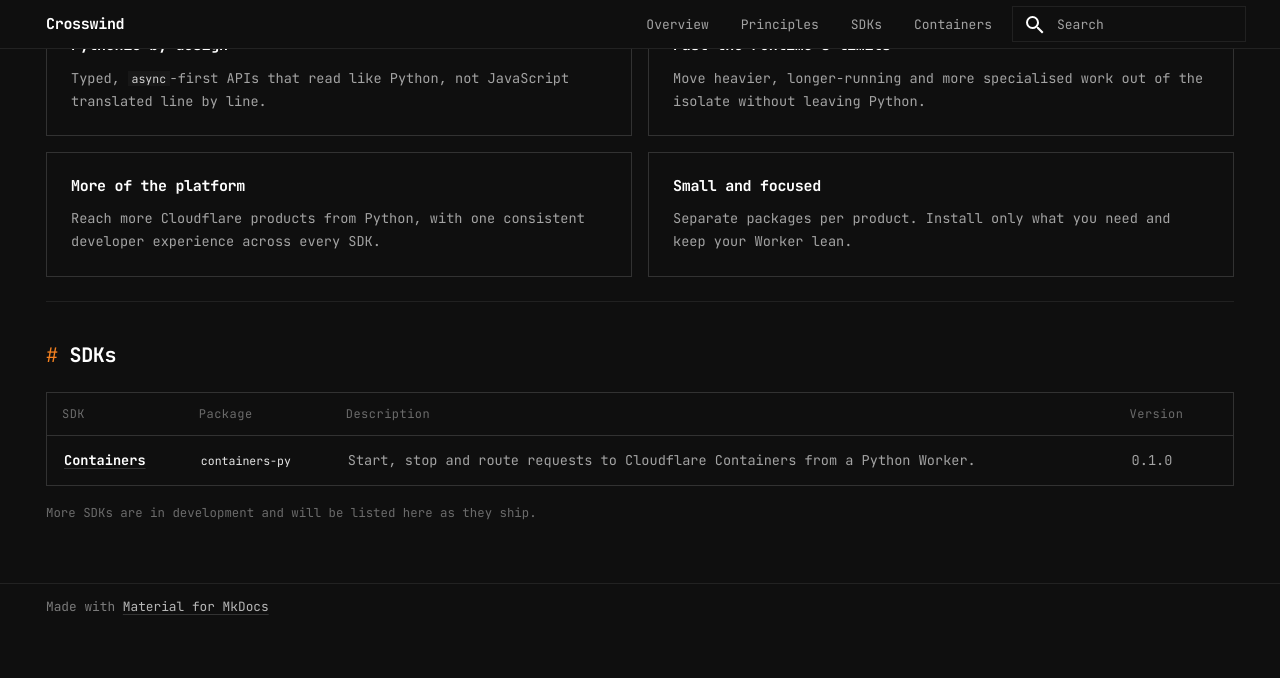
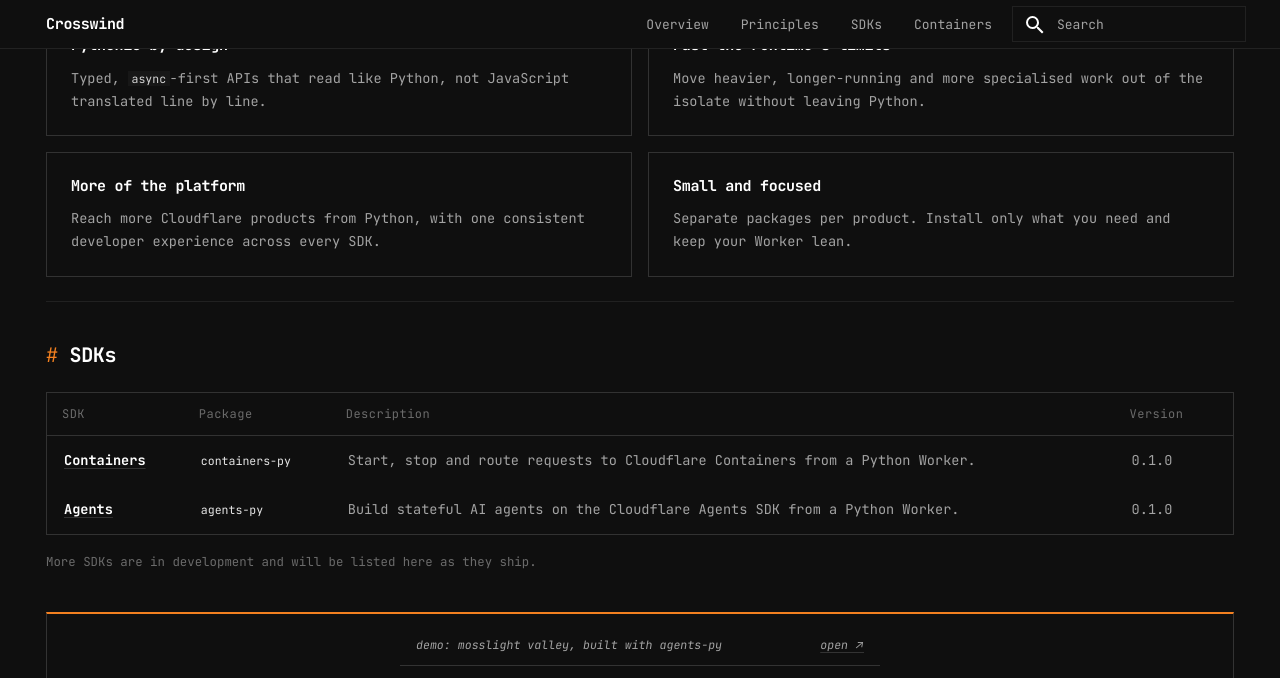
Before and after one commit to justanotherbyte/crosswind, an MkDocs documentation site: the page built from docs/index.md, in a window 1280 px wide and 1400 px high, scrolled down 1144 px. Shown: the top 678 px of the window. Built offline with MkDocs 1.6.1 and Material for MkDocs 9.7.7, drawn with Linux system fonts in a browser that asks for light colours; before the commit the page ends 1774 px from its top, so only the background shows below that; some of the changed text lies outside the part shown; grey boxes are pictures that could not be loaded.

Commit message:
feat: add mosslight-valley demo to docs site

```diff
--- a/docs/index.md
+++ b/docs/index.md
@@ -72,10 +72,22 @@
 | SDK | Package | Description | Version |
 | --- | --- | --- | --- |
 | [Containers](containers/getting-started.md) | `containers-py` | Start, stop and route requests to Cloudflare Containers from a Python Worker. | 0.1.0 |
+| [Agents](agents/getting-started.md) | `agents-py` | Build stateful AI agents on the Cloudflare Agents SDK from a Python Worker. | 0.1.0 |
 
 </div>
 
 More SDKs are in development and will be listed here as they ship.
 { .cw-footnote }
 
+<figure class="cw-editor cw-demo" aria-label="Mosslight Valley, a demo game built with agents-py">
+  <figcaption class="cw-editor__bar">
+    <span>demo: mosslight valley, built with agents-py</span>
+    <a href="https://agents-py-mosslight-valley.reachvishm8605.workers.dev/" target="_blank" rel="noopener">open &#8599;</a>
+  </figcaption>
+  <iframe src="https://agents-py-mosslight-valley.reachvishm8605.workers.dev/" title="Mosslight Valley demo game" loading="lazy" allow="fullscreen; autoplay; gamepad"></iframe>
+</figure>
+
+A small game running entirely on Python Workers, as an example of what's possible with Python Workers and a Python Agents SDK.
+{ .cw-footnote }
+
 </section>
--- a/docs/stylesheets/extra.css
+++ b/docs/stylesheets/extra.css
@@ -432,6 +432,7 @@
 }
 
 .md-typeset .cw-section > p.cw-footnote {
+  max-width: none;
   margin-top: 0.8rem;
   font-size: 0.62rem;
   color: var(--cw-dim);
@@ -442,3 +443,30 @@
     grid-template-columns: minmax(0, 1fr);
   }
 }
+
+/* Demo embed */
+/* Material sizes figures to fit-content and centres them; fill the section
+   like the SDK table instead */
+.md-typeset .cw-demo {
+  display: block;
+  width: 100%;
+  max-width: none;
+  margin: 2rem 0 0;
+}
+
+.md-typeset .cw-demo .cw-editor__bar a {
+  color: var(--cw-muted);
+}
+
+.md-typeset .cw-demo .cw-editor__bar a:hover {
+  color: var(--cw-orange);
+}
+
+.md-typeset .cw-demo iframe {
+  display: block;
+  width: 100%;
+  aspect-ratio: 16 / 10;
+  min-height: 22rem;
+  border: 0;
+  background: var(--cw-bg);
+}
```
